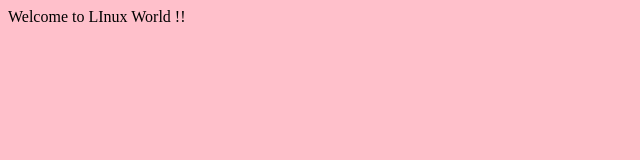
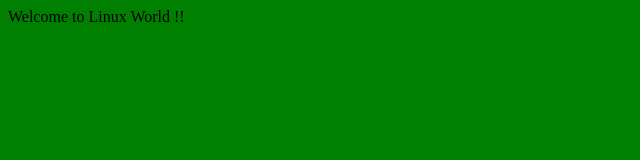
Before and after one commit to Sachin37-ui/jenkins-new-1, a plain HTML site: page index.html in a window 1280 px wide. Shown: the whole page, without its empty margins (0-640 px from the left). Drawn offline with Linux system fonts and the light colour scheme.

Commit message:
3rd changes in website

```diff
--- a/index.html
+++ b/index.html
@@ -1,3 +1,3 @@
-<body bgcolor='pink'>
-Welcome to LInux World !!
+<body bgcolor='green'>
+Welcome to Linux World !!
 </body>
```
